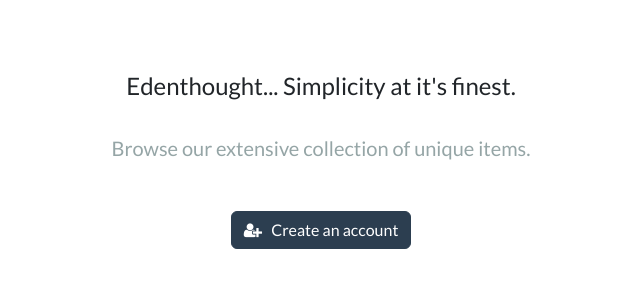
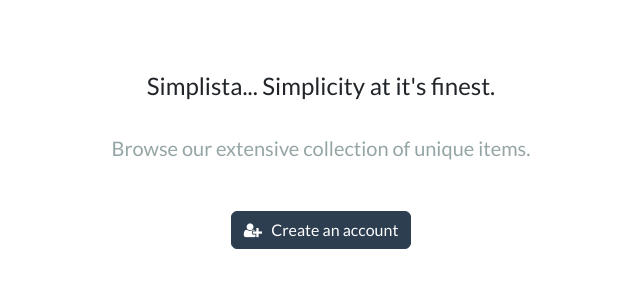
Before and after one commit to Rolin128/-cs5500-group2-ecommerce-platform, a Django app: page / in a window 1280 px wide. Shown: the part 72-372 px from the top of the page, without its empty margins (319-959 px from the left). Run offline with Django 4.2, Linux system fonts and the light colour scheme; data comes from the database, SQL or seed files in the repository; some libraries are stand-ins or nearby versions.

Commit message:
Change site name

```diff
--- a/store/templates/store/base.html
+++ b/store/templates/store/base.html
@@ -21,7 +21,7 @@
     <script src="https://maxcdn.bootstrapcdn.com/bootstrap/4.0.0/js/bootstrap.min.js"></script>
 </head>
 
-<title> Edenthought </title>
+<title> Simplista </title>
 
 <nav class="navbar navbar-expand-lg bg-primary justify-content-center">
     <a class="navbar-brand main-heading text-white" href="{% url 'store' %}">
--- a/store/templates/store/store.html
+++ b/store/templates/store/store.html
@@ -16,7 +16,7 @@
             <div class="col-lg-6 col-md-8 mx-auto">
 
 
-                <h4> Edenthought... Simplicity at it's finest. </h4>
+                <h4> Simplista... Simplicity at it's finest. </h4>
 
 
                 <br>
```
